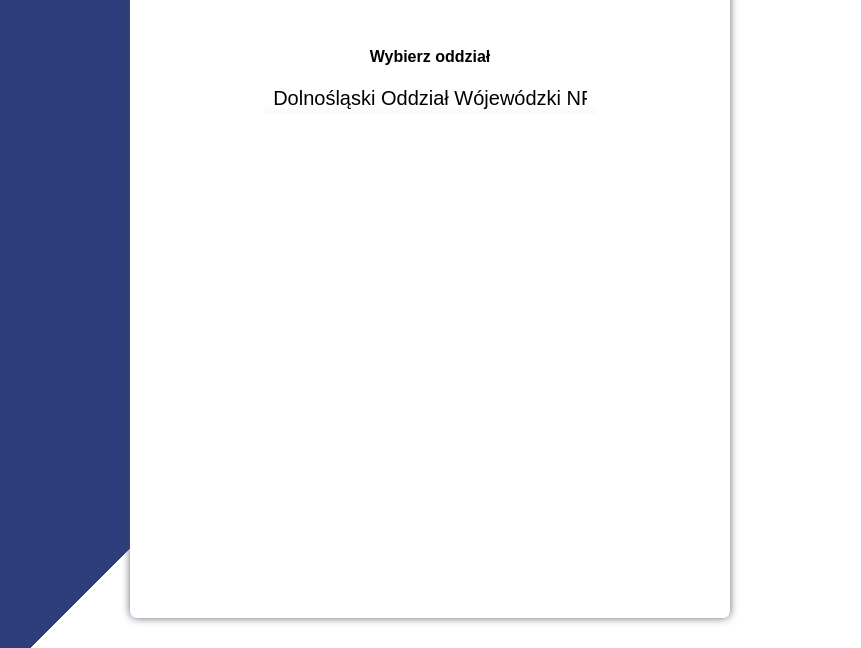
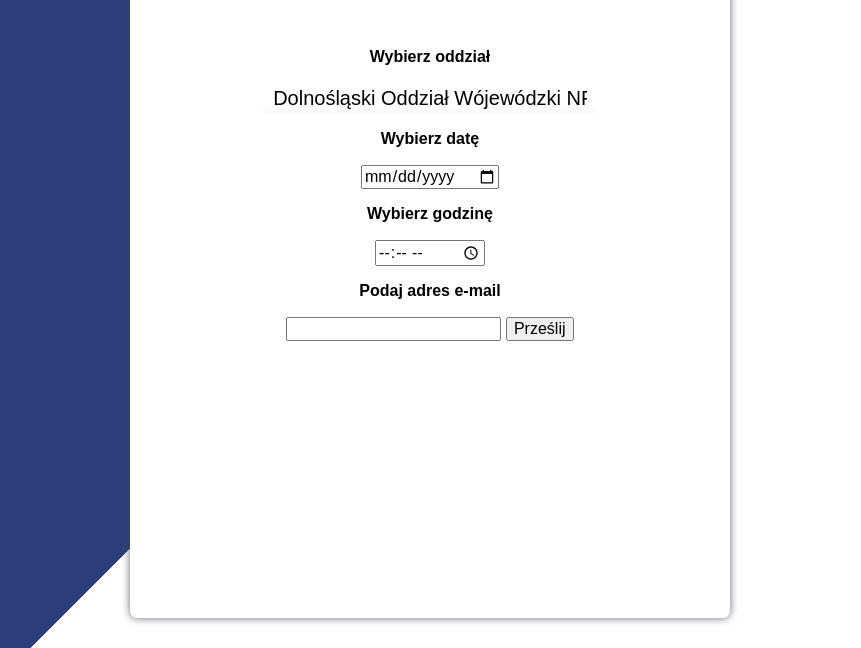
Before and after one commit to asgeev/e-doradca, a plain HTML site: page index.html in a window 1280 px wide. Shown: the part 152-800 px from the top of the page, without its empty margins (210-1071 px from the left). Drawn offline with nearby package versions, Linux system fonts and the light colour scheme.

Commit message:
Add input types = date, time, email

```diff
--- a/index.html
+++ b/index.html
@@ -47,6 +47,13 @@
                             <option value="16">Zachodniopomorski Oddział Wójewódzki NFZ</option>
                             </option>
                           </select>
+                          <span><p>Wybierz datę</p></span>
+                          <input type = "date">
+                          <span><p>Wybierz godzinę</p></span>
+                          <input type = "time">
+                          <span><p>Podaj adres e-mail</p></span>
+                          <input type = "email">
+                          <input id = "send" type = "submit" value="Prześlij">
                         </div>
 
 
--- a/index.js
+++ b/index.js
@@ -0,0 +1,7 @@
+const send = document.getElementById("#send")
+console.log(send)
+
+
+send.addEventListener("click",() => {
+    console.log(send);
+});
```
